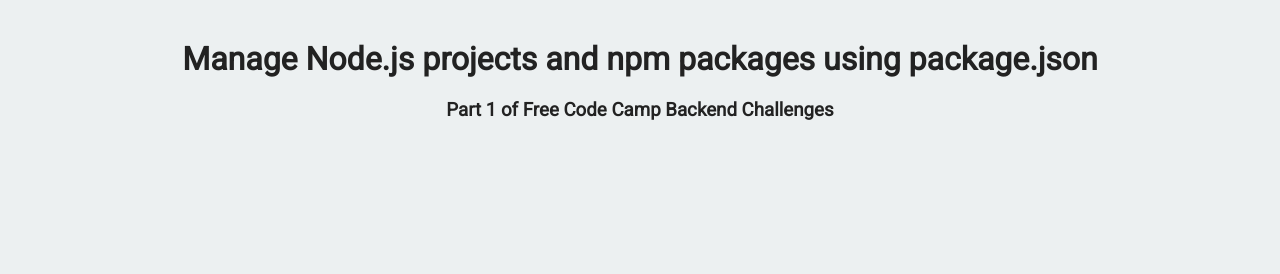
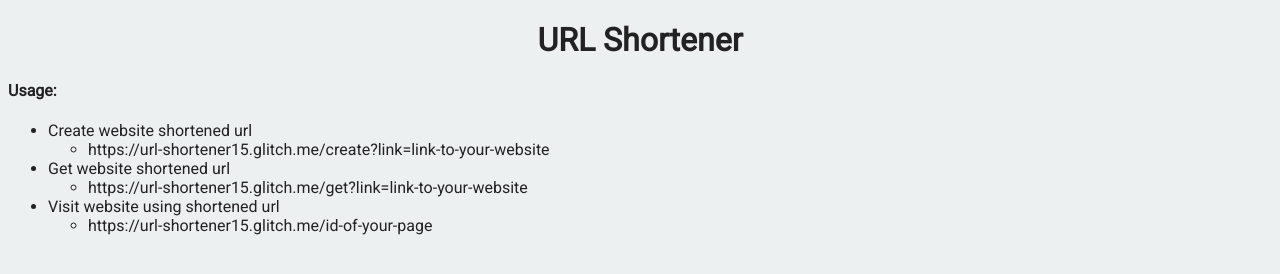
Before and after one commit to DwS234/url-shortener, a website: page views/index.html in a window 1280 px wide. Drawn offline with Linux system fonts and the light colour scheme.

Commit message:
🎺😘 Updated with Glitch

```diff
--- a/public/style.css
+++ b/public/style.css
@@ -5,31 +5,8 @@
 	font-size: 16px;
 	color: #222;
 	background-color: #ECF0F1;
-	text-align: center;
 }
 
-.container {
-	padding: 0;
-	margin-top: 40px;
+#header {
+ text-align: center;
 }
-
-.footer {
-	margin-top: 60px;
-}
-
-ol {
-	list-style-position: inside;
-}
-ul {
-	list-style-type: none;
-}
-
-a {
-	color: #2574A9;
-}
-/****** Logo Div Styling ******/
-
-img {
-	margin: 20px auto 0 auto;
-	display: block;
-}
--- a/views/index.html
+++ b/views/index.html
@@ -9,10 +9,37 @@
    </head>
 
    <body>
-      <div class="container">
-         <h1>Manage Node.js projects and npm packages using package.json</h1>
-         <h3>Part 1 of Free Code Camp Backend Challenges</h3>
-      </div>
+      <h1 id="header">
+        URL Shortener
+     </h1>
+
+     <h4>
+       Usage:
+     </h4>
+
+     <ul>
+       <li>Create website shortened url
+         <ul>
+           <li>
+             https://url-shortener15.glitch.me/create?link=link-to-your-website
+           </li>
+         </ul>
+       </li>
+       <li>Get website shortened url
+         <ul>
+           <li>
+             https://url-shortener15.glitch.me/get?link=link-to-your-website
+           </li>
+         </ul>
+       </li>
+       <li>Visit website using shortened url
+         <ul>
+           <li>
+             https://url-shortener15.glitch.me/id-of-your-page
+           </li>
+         </ul>
+       </li>
+     </ul>
    </body>
 
 </html>
```
Also changed, not shown: server.js (+17 -0 lines).
